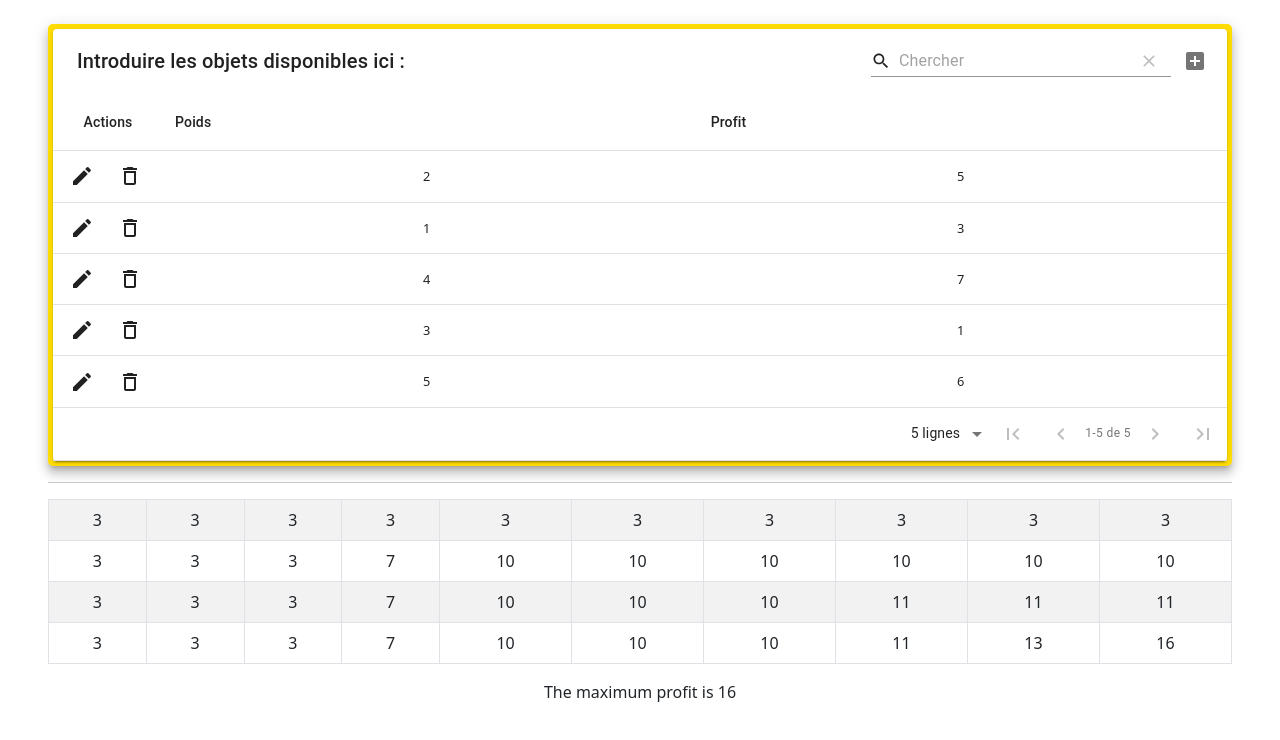
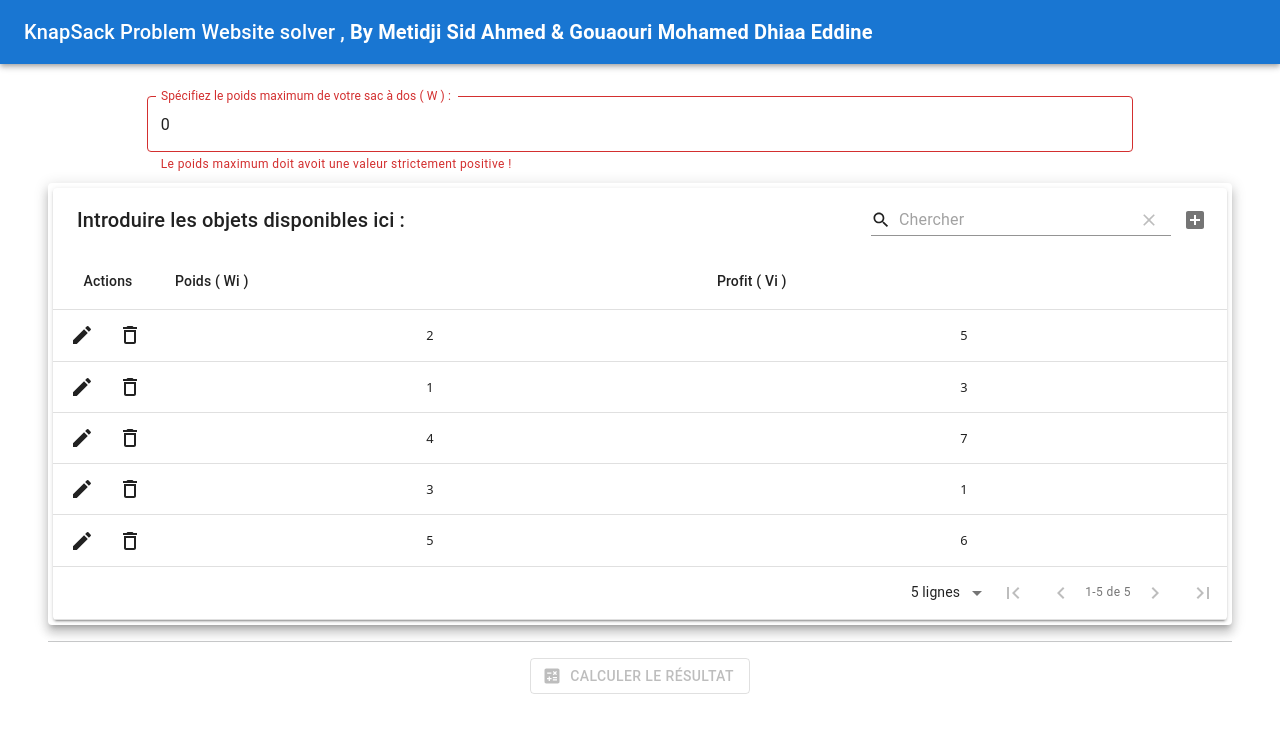
Before and after one commit to metidjisidahmed/knapsack-problem-solver, a React (Create React App) app: page / in a window 1280 px wide. Shown: the top 740 px of the page. Built offline with nearby package versions, Linux system fonts and the light colour scheme.

Commit message:
V1.0 ( just need tofix the index of the maximum profit )

```diff
--- a/package.json
+++ b/package.json
@@ -3,8 +3,12 @@
   "version": "0.1.0",
   "private": true,
   "dependencies": {
+    "@emotion/react": "^11.5.0",
+    "@emotion/styled": "^11.3.0",
     "@material-ui/core": "^4.12.3",
     "@material-ui/icons": "^4.11.2",
+    "@mui/icons-material": "^5.0.5",
+    "@mui/material": "^5.0.6",
     "@testing-library/jest-dom": "^5.11.4",
     "@testing-library/react": "^11.1.0",
     "@testing-library/user-event": "^12.1.10",
--- a/src/App.js
+++ b/src/App.js
@@ -1,12 +1,15 @@
 import logo from './logo.svg';
 import './App.css';
-import { Paper } from "@material-ui/core";
 import MaterialTable , {MTableHeader} from "material-table";
 import { tableIcons, tableLang } from './materialTableOptions/index';
 import { makeStyles } from '@material-ui/core/styles';
 import KnapsackTable from "./components/KnapsackTable";
 import {solver , objects , maxCapacity} from './noyau/noyau';
-import { useState} from 'react'
+import { useState} from 'react';
+import {Button, TextField , Paper , Box , AppBar , Toolbar , IconButton , Typography} from "@mui/material";
+import {Delete} from "@material-ui/icons";
+import {Calculate, Replay , Menu  } from "@mui/icons-material";
+import React from "react";
 
 
 const useStyles = makeStyles((theme) => ({
@@ -51,6 +54,7 @@ const useStyles = makeStyles((theme) => ({
 
 function App() {
     const classes = useStyles();
+    const [W, setW] = useState(0);
     const [objects, setObjects] = useState([
         {
             weight : 2,
@@ -73,6 +77,7 @@ function App() {
             value :6
         },
     ]);
+    const [resultatMode, setResultatMode] = useState(false);
     /* default table options */
     const tableOptions = {
         sorting : true,
@@ -81,16 +86,35 @@ function App() {
 
     /* default table structure */
     const columns = [
-        { field: 'weight', title: "Poids" , render: rowData => (
+        { field: 'weight', title: "Poids ( Wi )" , render: rowData => (
         <div className="text-center" style={{fontSize : '0.8rem'}}>{rowData.weight}</div>
     )  },
-        { field: 'value', title: "Profit" , render: rowData => (
+        { field: 'value', title: "Profit ( Vi )" , render: rowData => (
                 <div className="text-center" style={{fontSize : '0.8rem'}}>{rowData.value}</div>
             ) },
     ];
+    const Header =()=>{
+        return (
+            <Box sx={{ flexGrow: 1 }}>
+                <AppBar position="static">
+                    <Toolbar>
+                        <Typography variant="h6" component="div" sx={{ flexGrow: 1 }}>
+                            KnapSack Problem Website solver ,  <b>By Metidji Sid Ahmed & Gouaouri Mohamed Dhiaa Eddine</b>
+                        </Typography>
+                    </Toolbar>
+                </AppBar>
+            </Box>
+            )
 
+
+    }
     return (
+    <React.Fragment>
+        <Header/>
         <div className="App pe-5 ps-5 mt-4 mb-4">
+            <div className="col-10 offset-1 pt-2 pb-2">
+                <TextField disabled={resultatMode} value={W} onChange={(e)=>setW(e.target.value)} error={W <= 0} helperText={'Le poids maximum doit avoit une valeur strictement positive !'} type={'number'} className={'w-100'}   label="Spécifiez le poids maximum de votre sac à dos ( W ) :" variant="outlined" />
+            </div>
             <Paper variant="elevation" elevation={8} className={classes.card_paper}  >
                 <MaterialTable
                     components={{
@@ -105,7 +129,7 @@ function App() {
                     localization={tableLang}
                     columns={columns}
                     data={objects}
-            editable={
+                    editable={ !resultatMode ?
                         {
                             onRowAdd : newData=>new Promise((resolve , reject)=>{
                                 if(newData.weight && newData.value){
@@ -137,14 +161,38 @@ function App() {
                                     resolve();
                                 })
                             }
-                }
+                        } : false
 
                     }
                 />
             </Paper>
             <hr/>
-        <KnapsackTable maxCapacity={maxCapacity} P={solver(objects , 10+1)} nbObjects={objects.length}/>
+            {
+                !resultatMode ? (
+                    <div className="col-12 justify-content-center d-flex mb-3">
+                        <Button disabled={W <= 0 || !objects.length} onClick={()=>setResultatMode(true)} style={ !(W <= 0 || !objects.length ) ?  {color : '#ffdd00' , borderColor : '#ffdd00'} : {}} variant="outlined" startIcon={<Calculate />}>
+                            Calculer le résultat
+                        </Button>
                     </div>
+                ) : (
+                    <div className="col-12 justify-content-center d-flex mb-3">
+                        <Button disabled={W <= 0 || !objects.length} onClick={()=>setResultatMode(false)}  color="secondary" variant="outlined" startIcon={<Replay />}>
+                            Réessayer
+                        </Button>
+                    </div>
+                )
+            }
+
+            {
+                resultatMode ? (
+                    <KnapsackTable maxCapacity={Number(W)} P={solver( [{} , ...objects] , Number(W)+1)} nbObjects={objects.length}/>
+                ) : null
+            }
+
+
+        </div>
+
+    </React.Fragment>
   );
 }
 
--- a/src/noyau/noyau.js
+++ b/src/noyau/noyau.js
@@ -28,8 +28,8 @@ export  function solver(objects , maxCapacity){
     for (let i = 1 ; i<= nbObjects-1 ; i++){
         for(let j = 1 ; j<= maxCapacity-1 ; j++){
             console.log(' I =', i, 'J = ', j);
-            let wi=objects[i].weight;
-            let vi = objects[i].value;
+            let wi=Number(objects[i].weight);
+            let vi = Number(objects[i].value);
             if( j < wi ){
                 P[i][j] = P[i - 1][j];
             }else{
```
Also changed, not shown: 1 other file (tests, documents, lock files or other folders). Lines whose indentation alone changed are shown as unchanged.
